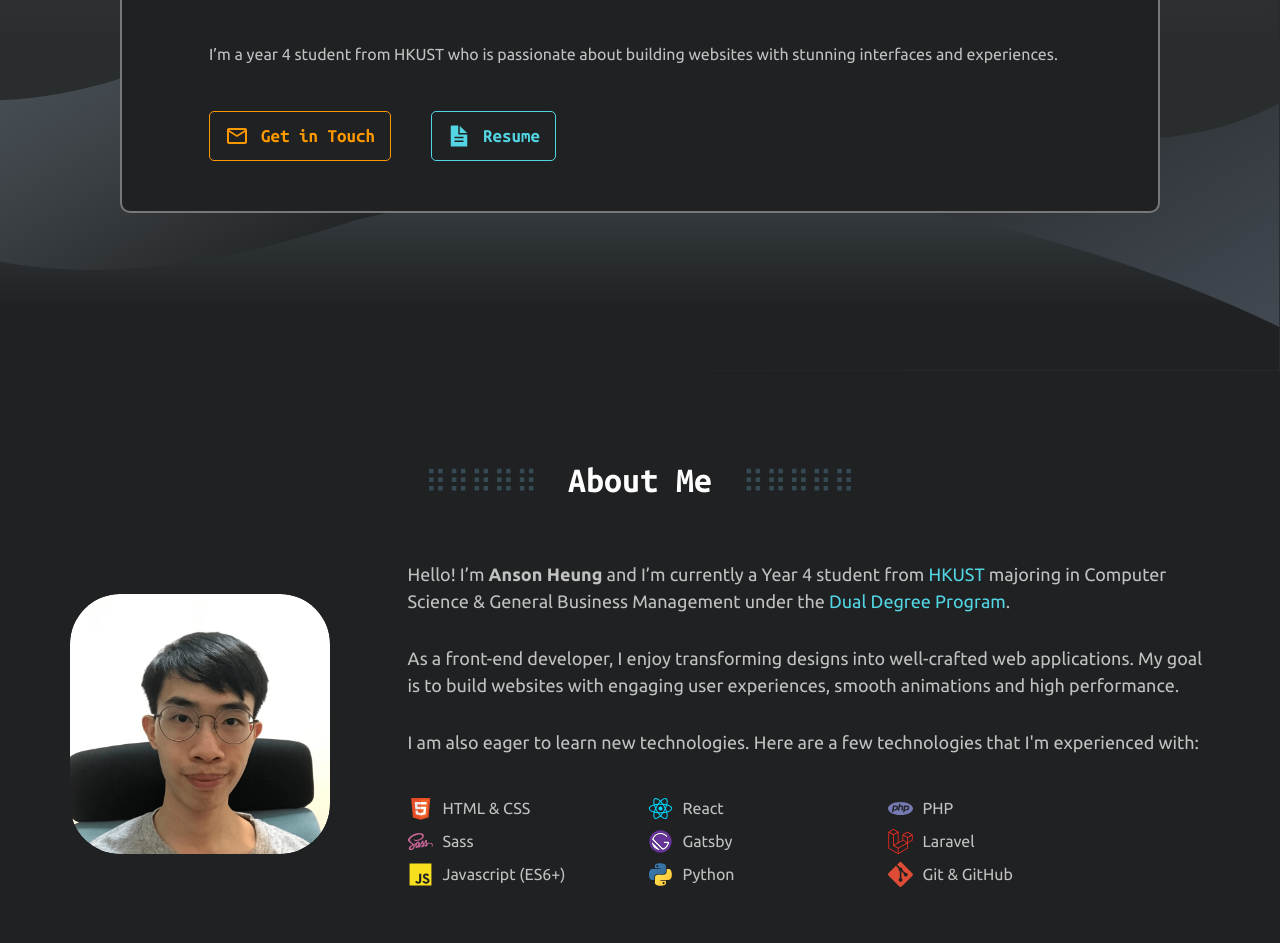
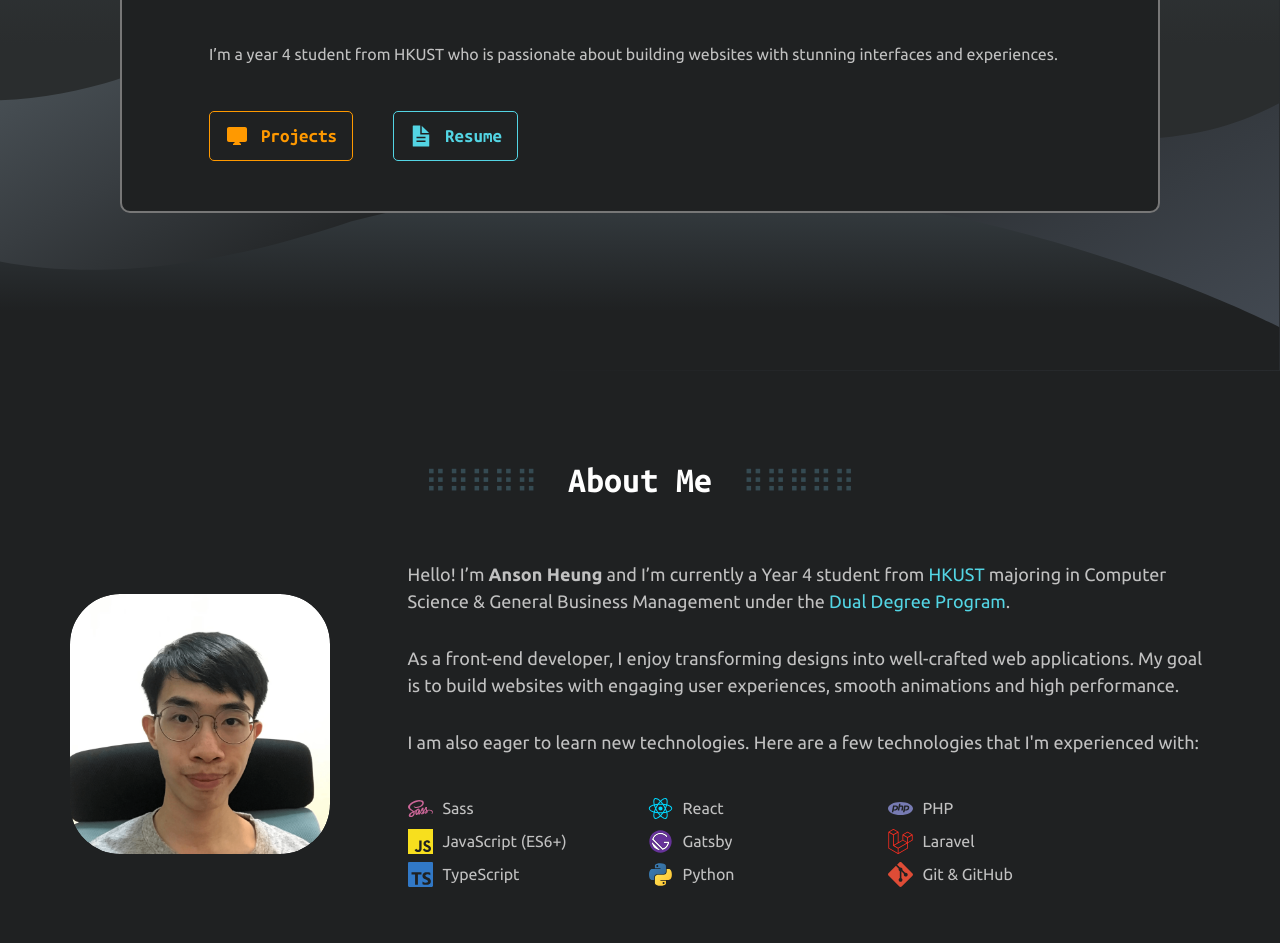
Before and after one commit to AnsonH/personal-site-v2, a Gatsby site: page / in a window 1280 px wide. Shown: the part 429-1372 px from the top of the page. Built offline with nearby package versions, Linux system fonts and the light colour scheme; Gatsby itself is replaced by a stand-in of ours; some packages are replaced by stand-ins of ours.

Commit message:
Update skills & social links

```diff
--- a/content/projects/contrast-checker.md
+++ b/content/projects/contrast-checker.md
@@ -6,7 +6,7 @@ github: "https://github.com/AnsonH/contrast-checker"
 demo: "https://color-contrast.netlify.app/"
 thumbnail: "./images/contrast-checker.png"
 tech:
-  - React
+  - React TypeScript
   - Styled Components
 ---
 
--- a/src/components/core/OutlineButton.jsx
+++ b/src/components/core/OutlineButton.jsx
@@ -41,13 +41,13 @@ const Icon = styled.span`
 
 // `anchor`: Set to true to turn the button into an anchor tag to an external link
 // `link`: Set to true to turn the button to <Link /> component
-function OutlineButton({ anchor, link, children, color, hoverColor, hrefLink, icon, sansFont, to }) {
+function OutlineButton({ anchor, link, children, color, hoverColor, hrefLink, icon, sansFont, targetBlank, to }) {
   // Additional props if we cast the button into an external anchor tag
   const anchorProps = anchor
     ? {
         as: "a",
         href: hrefLink,
-        target: "_blank",
+        target: targetBlank ? "_blank" : "_self",
         rel: "noreferrer",
       }
     : {};
@@ -79,6 +79,7 @@ OutlineButton.propTypes = {
   hrefLink: PropTypes.string,
   icon: PropTypes.node,
   sansFont: PropTypes.bool,
+  targetBlank: PropTypes.bool,
   to: PropTypes.string,
 };
 
@@ -91,6 +92,7 @@ OutlineButton.defaultProps = {
   hrefLink: null,
   icon: null,
   sansFont: false,
+  targetBlank: true,
   to: null,
 };
 
--- a/src/components/layout/Footer.jsx
+++ b/src/components/layout/Footer.jsx
@@ -1,4 +1,5 @@
 import { IoLogoGithub, IoLogoLinkedin, IoLogoStackoverflow, IoLogoTwitter } from "react-icons/io5";
+import { FaDev } from "react-icons/fa";
 import styled from "styled-components";
 import { repoLink, socialLinks } from "../../config";
 import { ScrollToTop, Wrapper } from "../core";
@@ -23,6 +24,7 @@ const SocialLinks = styled.ul`
 const SocialLink = styled.a`
   padding: 1.2rem;
   display: flex;
+  border-radius: 4px;
   background-color: var(--dark-gray);
   color: var(--white);
   font-size: 2.2rem; // Icon size
@@ -52,6 +54,8 @@ const getSocialIcon = (title) => {
       return <IoLogoTwitter aria-hidden />;
     case "Stack Overflow":
       return <IoLogoStackoverflow aria-hidden />;
+    case "DEV Community":
+      return <FaDev aria-hidden />;
     case "LinkedIn":
       return <IoLogoLinkedin aria-hidden />;
     default:
--- a/src/components/sections/home/About.jsx
+++ b/src/components/sections/home/About.jsx
@@ -1,14 +1,14 @@
 import { useEffect, useRef } from "react";
 import { graphql, useStaticQuery } from "gatsby";
 import { StaticImage } from "gatsby-plugin-image";
-import { IoLogoJavascript, IoLogoReact, IoLogoSass } from "react-icons/io5";
-import { SiGit, SiLaravel, SiPhp } from "react-icons/si";
+import { IoLogoReact, IoLogoSass } from "react-icons/io5";
+import { SiGit, SiJavascript, SiLaravel, SiPhp, SiTypescript } from "react-icons/si";
 import ScrollReveal from "scrollreveal";
 import styled from "styled-components";
 import { srConfig } from "../../../config";
 import { Wrapper } from "../../core";
 import { usePrefersReducedMotion } from "../../../hooks";
-import { Gatsby, Html, Python } from "../../icons";
+import { Gatsby, Python } from "../../icons";
 import { bp } from "../../../styles";
 
 const Content = styled.div`
@@ -97,16 +97,16 @@ const skills = [
   // List 1
   [
     {
-      icon: <Html {...skillIconProps} />,
-      label: "HTML & CSS",
-    },
-    {
       icon: <IoLogoSass color="#CD6799" {...skillIconProps} />,
       label: "Sass",
     },
     {
-      icon: <IoLogoJavascript color="#F7DF1E" {...skillIconProps} />,
-      label: "Javascript (ES6+)",
+      icon: <SiJavascript color="#F7DF1E" {...skillIconProps} />,
+      label: "JavaScript (ES6+)",
+    },
+    {
+      icon: <SiTypescript color="#3178c6" {...skillIconProps} />,
+      label: "TypeScript",
     },
   ],
   // List 2
@@ -168,7 +168,6 @@ function About() {
           <ImageWrapper>
             <StaticImage src="../../../images/me.png" alt="Photo of me" />
           </ImageWrapper>
-
           <Description>
             <div dangerouslySetInnerHTML={{ __html: descriptionHtml }} />
             <Skills>
--- a/src/components/sections/home/Hero.jsx
+++ b/src/components/sections/home/Hero.jsx
@@ -1,6 +1,6 @@
 import { useState, useEffect, useRef } from "react";
 import { FaChevronRight } from "react-icons/fa";
-import { MdMailOutline } from "react-icons/md";
+import { MdDesktopMac } from "react-icons/md";
 import { IoDocumentTextSharp } from "react-icons/io5";
 import Typist from "react-typist";
 import ScrollReveal from "scrollreveal";
@@ -8,7 +8,7 @@ import styled from "styled-components";
 import { OutlineButton, Wrapper } from "../../core";
 import { usePrefersReducedMotion } from "../../../hooks";
 import { bp } from "../../../styles";
-import { email, resumeUrl, reactTypistConfig, srConfig } from "../../../config";
+import { resumeUrl, reactTypistConfig, srConfig } from "../../../config";
 
 const StyledSection = styled.section`
   padding: 4rem 0;
@@ -248,10 +248,11 @@ function Hero() {
                   anchor
                   color="var(--orange)"
                   hoverColor="var(--orange-hover)"
-                  hrefLink={`mailto:${email}`}
-                  icon={<MdMailOutline fontSize={24} />}
+                  hrefLink="#projects"
+                  icon={<MdDesktopMac fontSize={24} />}
+                  targetBlank={false}
                 >
-                  Get in Touch
+                  Projects
                 </OutlineButton>
                 <OutlineButton
                   anchor
--- a/src/config.js
+++ b/src/config.js
@@ -46,6 +46,11 @@ module.exports = {
       url: "https://stackoverflow.com/users/11067496/ansonh",
     },
     {
+      title: "DEV Community",
+      hoverColor: "#000000",
+      url: "https://dev.to/ansonh",
+    },
+    {
       title: "LinkedIn",
       hoverColor: "#0077b5",
       url: "https://www.linkedin.com/in/anson-heung-6b1457197/",
```
